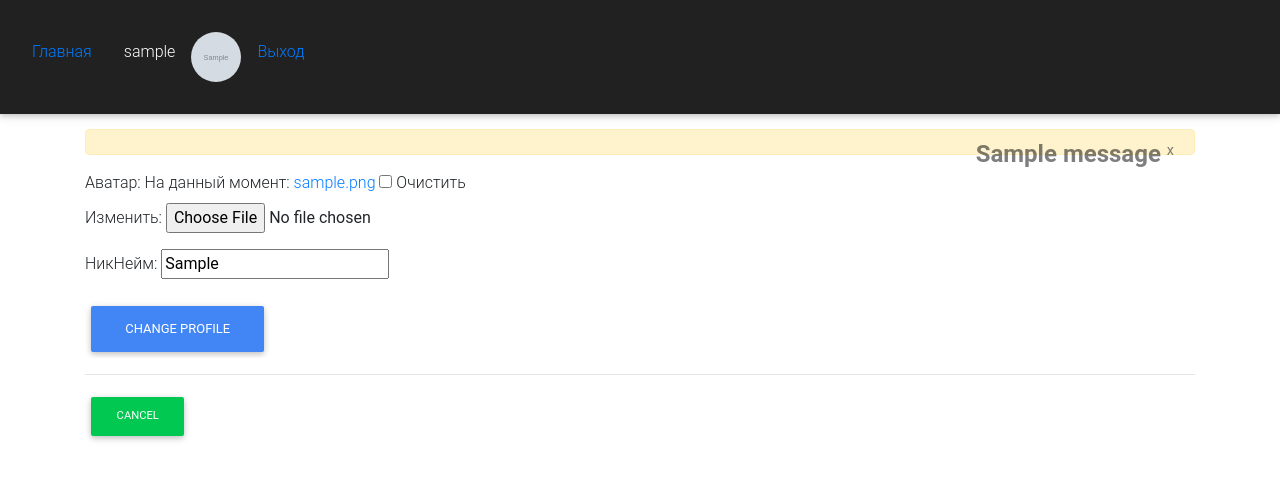
After one commit to ShostakAnton/MBlog, a Django app: page /profile/edit_profile in a window 1280 px wide. The commit adds this page. Shown: the top 480 px of the page. Run offline with Django 3.2, Linux system fonts and the light colour scheme; a user stored in the database is signed in; tables that the repository leaves empty hold one stand-in row (values such as "Sample post"); grey boxes marked "Sample" are stand-in pictures; one stand-in notice (Sample message) is shown; parts of the project's set-up code (start-up, migrations or seed data) failed here and were passed over; some libraries are stand-ins or nearby versions.

Commit message:
mblog #5

```diff
--- a/MBlog/urls.py
+++ b/MBlog/urls.py
@@ -21,5 +21,6 @@ from django.conf.urls.static import static
 urlpatterns = [
                   path('admin/', admin.site.urls),
                   path('accounts/', include('allauth.urls')),
-                  path('', include("backend.app.urls"))
+                  path('', include("backend.app.urls")),
+                  path('profile/', include("backend.profiles.urls")),
               ] + static(settings.MEDIA_URL, document_root=settings.MEDIA_ROOT)  # подключенение статики
--- a/backend/app/views.py
+++ b/backend/app/views.py
@@ -10,7 +10,10 @@ class PostView(View):
     """Сообщения пользователя"""
 
     def get(self, request):  # возвращение сообщений от конкретного пользователя
-        posts = Post.objects.filter(twit__isnull=True)
+        if request.user.is_authenticated:
+            posts = Post.objects.filter(twit__isnull=True, user=request.user)
+        else:
+            posts = Post.objects.filter(twit__isnull=True)
         form = PostForm()
         return render(request, 'app/index.html', {'posts': posts, 'form': form})
 
--- /dev/null
+++ b/backend/profiles/forms.py
@@ -0,0 +1,8 @@
+from django import forms
+from .models import Profile
+
+
+class ProfileForm(forms.ModelForm):
+    class Meta:
+        model = Profile
+        fields = ['avatar', 'nike']
--- a/backend/profiles/models.py
+++ b/backend/profiles/models.py
@@ -2,6 +2,10 @@ from django.contrib.auth.models import User
 from django.db import models
 from django.db.models.signals import post_save
 from django.dispatch import receiver
+
+from django.utils import timezone
+from PIL import Image
+import os
 
 
 class Profile(models.Model):
@@ -19,11 +23,21 @@ class Profile(models.Model):
         return "{}".format(self.user)
 
     @property
-    def get_avatar_url(self):   # получение изображение
+    def get_avatar_url(self):  # получение изображение
         if self.avatar:
             return '/media/{}'.format(self.avatar)
         else:
             return '/static/img/default.png'
+
+    def save(self, *args, **kwargs):
+        super().save(*args, **kwargs)
+        if self.avatar:
+            print("avatar detected")
+            img = Image.open(self.avatar.path)
+            if img.height > 150 or img.width > 150:
+                output_size = (150, 150)
+                img.thumbnail(output_size)
+                img.save(self.avatar.path)
 
 
 @receiver(post_save, sender=User)
--- /dev/null
+++ b/backend/profiles/urls.py
@@ -0,0 +1,7 @@
+from django.urls import path, include
+from .views import ProfileView, ProfileEditView
+
+urlpatterns = [
+    path('', ProfileView.as_view(), name='view_profile'),
+    path('edit_profile', ProfileEditView.as_view(), name='edit_profile'),
+]
--- a/backend/profiles/views.py
+++ b/backend/profiles/views.py
@@ -1,3 +1,39 @@
-from django.shortcuts import render
+from django.contrib.auth.models import User
+from django.http import Http404, HttpResponse
+from django.shortcuts import render, get_object_or_404, redirect
+from django.views import View
 
-# Create your views here.
+from .models import Profile
+from .forms import ProfileForm
+from django.views.generic import UpdateView, DetailView
+from django.contrib.auth.mixins import LoginRequiredMixin
+from django.urls import reverse_lazy
+from django.contrib import messages
+
+
+class ProfileView(LoginRequiredMixin, DetailView):
+    """Вывод профиля пользователя"""
+    model = Profile
+    context_object_name = 'profile'
+    template_name = 'profiles/profile_detail.html'
+
+    def get_object(self, queryset=None):
+        obj = get_object_or_404(Profile, user=self.request.user)
+        if obj.user != self.request.user:
+            raise Http404
+        return obj
+
+
+class ProfileEditView(LoginRequiredMixin, UpdateView):
+    """Редактирование профиля"""
+    form_class = ProfileForm
+    model = Profile
+    template_name = 'profiles/profile_edit.html'
+    success_url = reverse_lazy('view_profile')
+
+    def get_object(self, queryset=None):
+        return self.request.user.profile
+
+    def form_valid(self, form):
+        messages.success(self.request, 'Profile has been updated!')
+        return super().form_valid(form)
--- a/static/css/style.css
+++ b/static/css/style.css
@@ -1,3 +1,22 @@
+.menu {
+    /*margin: 0 auto;*/
+    /*background: #2a2a2a;*/
+    /*display: flex;*/
+    /*flex: 0 0 auto;*/
+    /*width: 100%;*/
+    margin: 0 0 15px 0;
+}
+
+.twit {
+    padding: 10px;
+    background: #fff;
+    border-left: 1px solid #e6ecf0;
+    border-right: 1px solid #e6ecf0;
+    border-bottom: 1px solid #e6ecf0;
+    margin-right: 0;
+    margin-left: 0;
+}
+
 .form-twit {
     width: 100%;
     height: 270px;
@@ -11,6 +30,8 @@
     display: none;
 }
 
-.fa-arrow-up {
-    display: none;
+.avatar {
+    width: 50px;
+    height: 50px;
+    border-radius: 50% 50%;
 }
--- a/static/js/script.js
+++ b/static/js/script.js
@@ -33,3 +33,18 @@ let like = function (id) {
         }
     })
 };
+
+
+// обработать форму авторизации с помощью ajax request.
+$(".need_auth").submit(function (e) {
+    e.preventDefault();
+    var url = $(this).attr('action');
+    var data = $(this).serialize();
+    $.post(
+        url,
+        data,
+        function (response) {
+            window.location = response.location;
+        },
+    );
+});
--- a/templates/base.html
+++ b/templates/base.html
@@ -7,10 +7,9 @@
     <meta charset="UTF-8">
     <title>Title</title>
     <link href="{% static 'bootstrap/css/bootstrap.css' %}" rel="stylesheet">
-    <link href="{% static 'css/style.css' %}" rel="stylesheet">
+
     <link rel="stylesheet"
           href="https://maxcdn.bootstrapcdn.com/font-awesome/4.7.0/css/font-awesome.min.css">
-
     <!-- Font Awesome -->
     <link rel="stylesheet" href="https://use.fontawesome.com/releases/v5.8.2/css/all.css">
     <!-- Bootstrap core CSS -->
@@ -21,6 +20,7 @@
     <link href="{% static 'MDB/css/style.css ' %}" rel="stylesheet">
 
     <script src="https://code.jquery.com/jquery-3.5.0.js"></script>
+    <link href="{% static 'css/style.css' %}" rel="stylesheet">
 </head>
 <body>
 
--- a/templates/base/menu.html
+++ b/templates/base/menu.html
@@ -1,14 +1,19 @@
-<div class="navbar navbar-dark bg-dark">
-    <ul class="navbar-nav mr-0">
+<div class="navbar navbar-dark bg-dark menu">
+    <ul class="nav justify-content-end lighten-4 py-4">
+
         {% if user.is_authenticated %}
             <li class="nav-item my-0">
-                   <span style="color: #fff">{{ user.username }}</span>
+                <a class="nav-link" href="/">Главная</a>
+            </li>
+            <li class="nav-item my-0">
+                <a class="nav-link active" href="{% url 'view_profile' %}"><span
+                        style="color: #fff">{{ user.username }}</span></a>
 
             </li>
+            <li class="nav-item my-0">
+                <img class="avatar" src="{{ user.profile.avatar.url }}">
+            </li>
 
-            <li class="nav-item my-0">
-                <img style="width: 150px; height: 150px" class="avatar" src="{{ user.profile.avatar.url }}">
-            </li>
             <li class="nav-item my-0">
                 <a class="nav-link" href="accounts/logout/">Выход</a>
             </li>
--- /dev/null
+++ b/templates/profiles/profile_edit.html
@@ -0,0 +1,31 @@
+{% extends 'base.html' %}
+{% load static %}
+{% block content %}
+    {% if messages %}
+        {% for message in messages %}
+            <div class="alert alert-warning alert-dismissable" role="alert">
+                <button class="close" data-dismiss="alert">
+                    {{message}}
+                    <small><sup>x</sup></small>
+                </button>
+            </div>
+        {% endfor %}
+    {% endif %}
+<div class="row">
+    <div class="col-md-6">
+        <form  method="POST" enctype="multipart/form-data">
+            {% csrf_token %}
+            {{ form.as_p }}
+            <input type="submit" class="btn btn-primary" value="Change profile">
+        </form>
+    </div>
+</div>
+<hr>
+<div class="row">
+    <div class="col-md-4">
+        <a href="{% url 'view_profile' %}">
+            <button type="submit" class="btn btn-success btn-md" name="button">Cancel</button>
+        </a>
+    </div>
+</div>
+{% endblock %}
```
Also changed, not shown: templates/app/index.html (+14 -6 lines), templates/profiles/profile_detail.html (added, +24 -0 lines), templates/profiles/public_user_info..html (added, +59 -0 lines).
